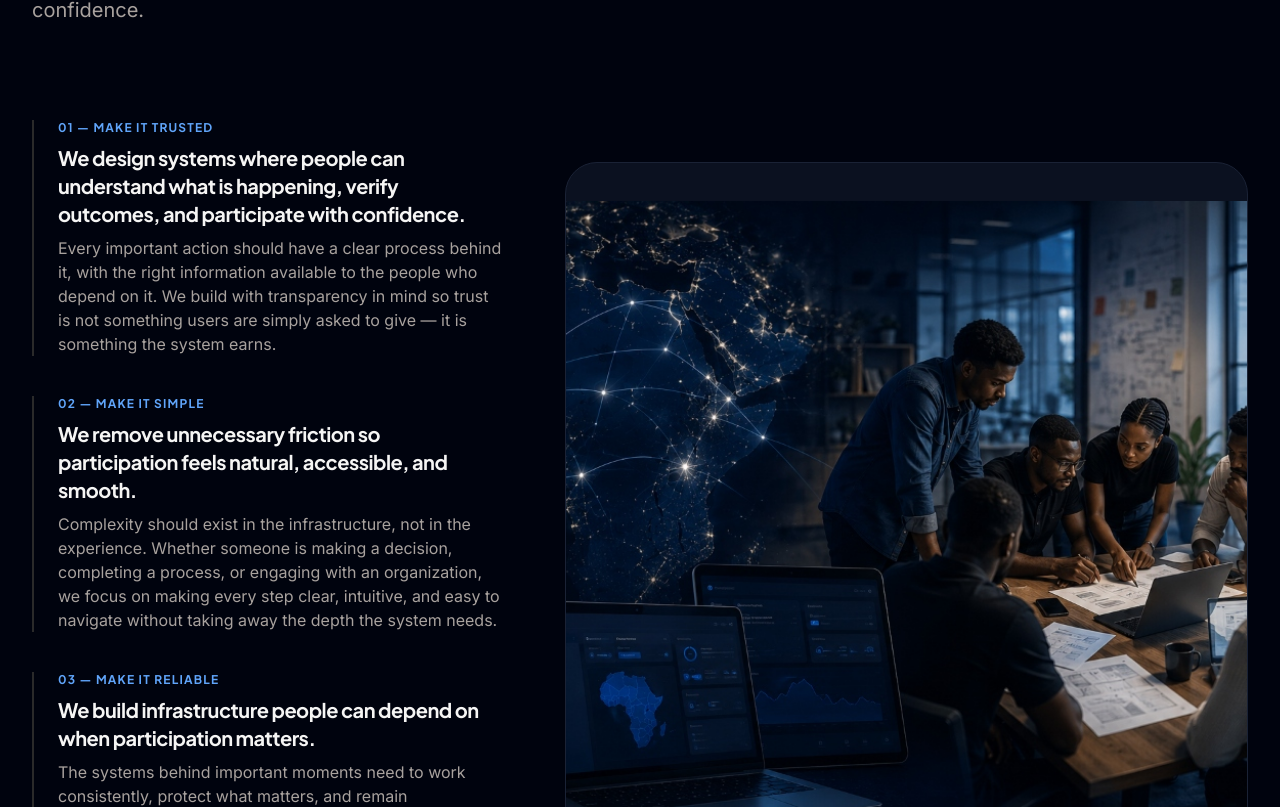
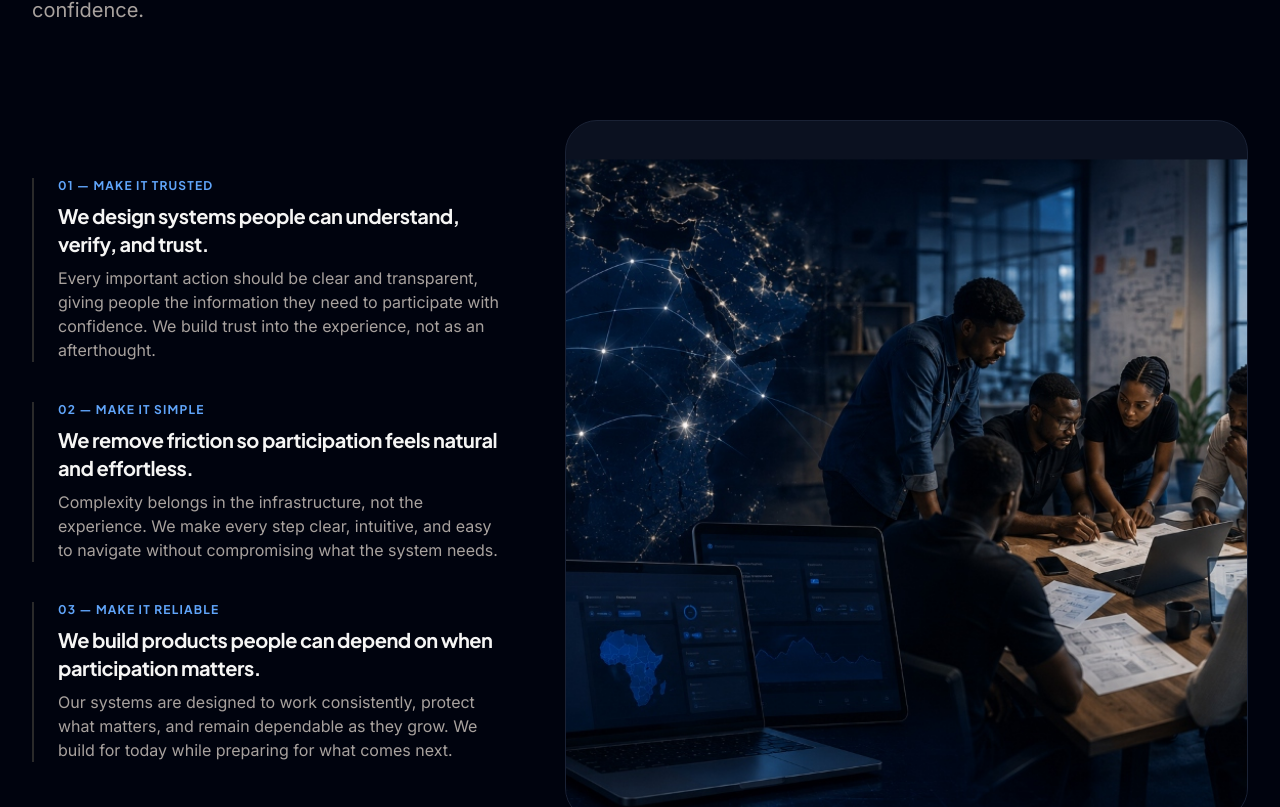
Before and after one commit to BAMSSA-DEVS/smooth.africa, a Next.js app: page / in a window 1280 px wide. Shown: the part 1173-1980 px from the top of the page. Built offline with nearby package versions, Linux system fonts and the light colour scheme.

Commit message:
content: update 'What We Do' copy to be more concise and premium

```diff
--- a/components/WhatWeDoSection.tsx
+++ b/components/WhatWeDoSection.tsx
@@ -55,10 +55,10 @@ export const WhatWeDoSection: React.FC = () => {
             >
               <span className="font-heading text-xs font-bold text-[#1258AB] dark:text-blue-400 uppercase tracking-widest mb-2 block">01 — MAKE IT TRUSTED</span>
               <h3 className="font-heading text-lg lg:text-xl font-bold text-stone-900 dark:text-stone-100 leading-snug tracking-tight mb-2">
-                We design systems where people can understand what is happening, verify outcomes, and participate with confidence.
+                We design systems people can understand, verify, and trust.
               </h3>
               <p className="font-sans text-stone-600 dark:text-stone-400 text-sm sm:text-base leading-relaxed">
-                Every important action should have a clear process behind it, with the right information available to the people who depend on it. We build with transparency in mind so trust is not something users are simply asked to give — it is something the system earns.
+                Every important action should be clear and transparent, giving people the information they need to participate with confidence. We build trust into the experience, not as an afterthought.
               </p>
             </motion.div>
 
@@ -71,10 +71,10 @@ export const WhatWeDoSection: React.FC = () => {
             >
               <span className="font-heading text-xs font-bold text-[#1258AB] dark:text-blue-400 uppercase tracking-widest mb-2 block">02 — MAKE IT SIMPLE</span>
               <h3 className="font-heading text-lg lg:text-xl font-bold text-stone-900 dark:text-stone-100 leading-snug tracking-tight mb-2">
-                We remove unnecessary friction so participation feels natural, accessible, and smooth.
+                We remove friction so participation feels natural and effortless.
               </h3>
               <p className="font-sans text-stone-600 dark:text-stone-400 text-sm sm:text-base leading-relaxed">
-                Complexity should exist in the infrastructure, not in the experience. Whether someone is making a decision, completing a process, or engaging with an organization, we focus on making every step clear, intuitive, and easy to navigate without taking away the depth the system needs.
+                Complexity belongs in the infrastructure, not the experience. We make every step clear, intuitive, and easy to navigate without compromising what the system needs.
               </p>
             </motion.div>
 
@@ -87,10 +87,10 @@ export const WhatWeDoSection: React.FC = () => {
             >
               <span className="font-heading text-xs font-bold text-[#1258AB] dark:text-blue-400 uppercase tracking-widest mb-2 block">03 — MAKE IT RELIABLE</span>
               <h3 className="font-heading text-lg lg:text-xl font-bold text-stone-900 dark:text-stone-100 leading-snug tracking-tight mb-2">
-                We build infrastructure people can depend on when participation matters.
+                We build products people can depend on when participation matters.
               </h3>
               <p className="font-sans text-stone-600 dark:text-stone-400 text-sm sm:text-base leading-relaxed">
-                The systems behind important moments need to work consistently, protect what matters, and remain dependable as more people rely on them. We think beyond simply making something work today — we build products that can be trusted to keep working as they grow, evolve, and become part of everyday life.
+                Our systems are designed to work consistently, protect what matters, and remain dependable as they grow. We build for today while preparing for what comes next.
               </p>
             </motion.div>
 
```
